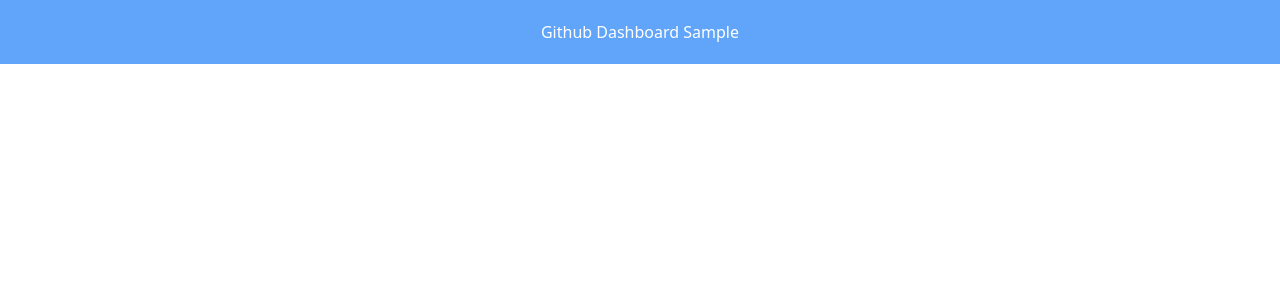
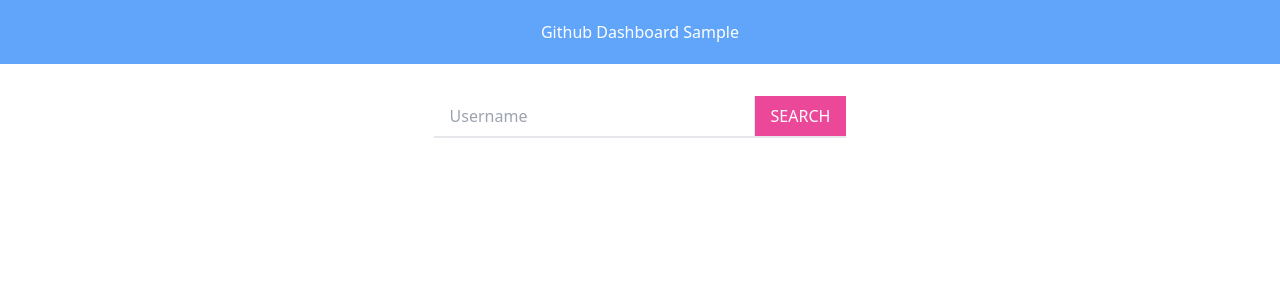
Before and after one commit to jolebowski/react-github-dashboard, a React (Create React App) app: page / in a window 1280 px wide. Shown: the top 300 px of the page. Built offline with nearby package versions, Linux system fonts and the light colour scheme.

Commit message:
add component SearchField

```diff
--- a/src/App.js
+++ b/src/App.js
@@ -1,10 +1,12 @@
+import SearchField from './components/SearchField';
 function App() {
   return (
     <>
-      <div class='flex flex-col h-screen'>
-        <header class='py-5 bg-blue-400 text-white text-center'>
+      <div className='flex flex-col h-screen'>
+        <header className='py-5 bg-blue-400 text-white text-center'>
           Github Dashboard Sample
         </header>
+        <SearchField />
       </div>
     </>
   );
--- /dev/null
+++ b/src/components/SearchField.js
@@ -0,0 +1,14 @@
+import React from 'react';
+
+export default function SearchField() {
+  return (
+    <div className='flex items-center justify-center p-8'>
+      <div className='flex border-b-2 border-gray-200'>
+        <input type='text' className='px-4 py-2 w-80' placeholder='Username' />
+        <button className='px-4 text-white bg-pink-500 border-l uppercase'>
+          Search
+        </button>
+      </div>
+    </div>
+  );
+}
```
